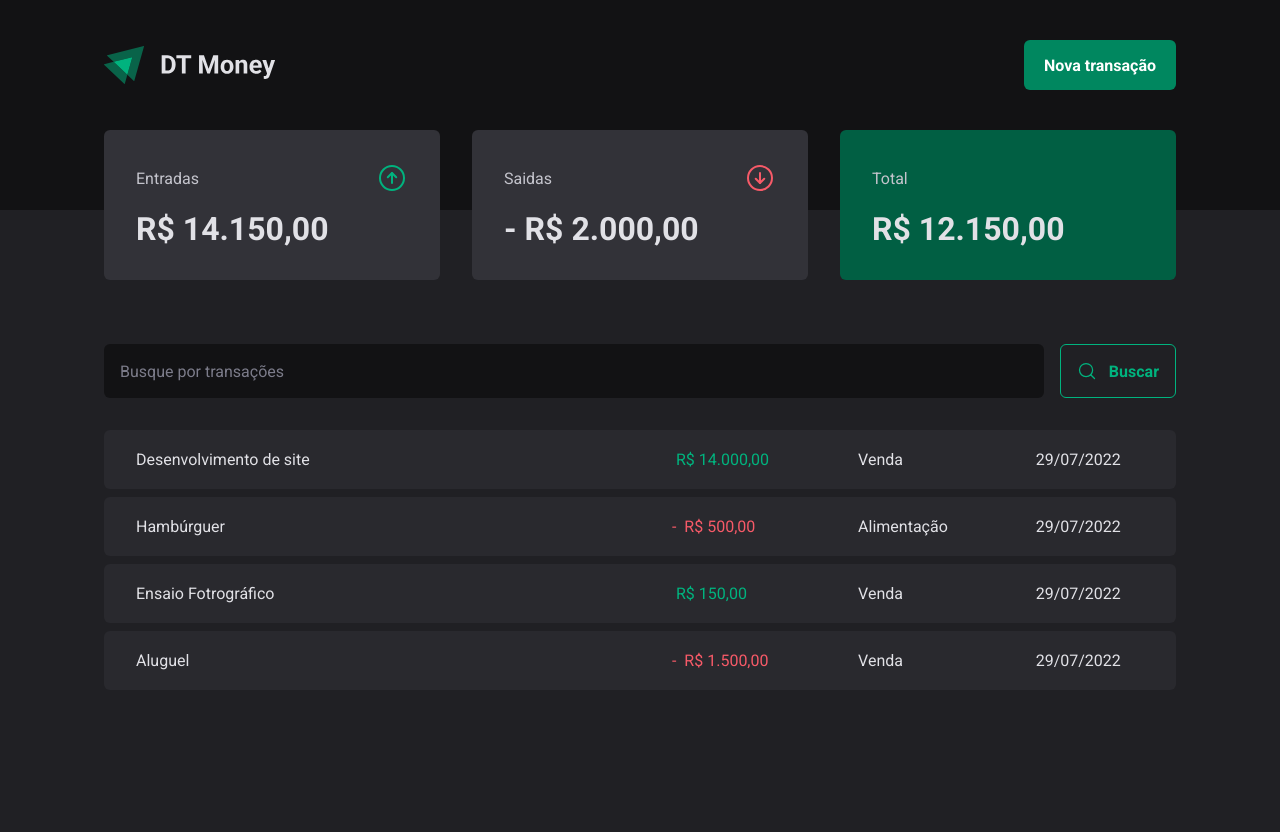
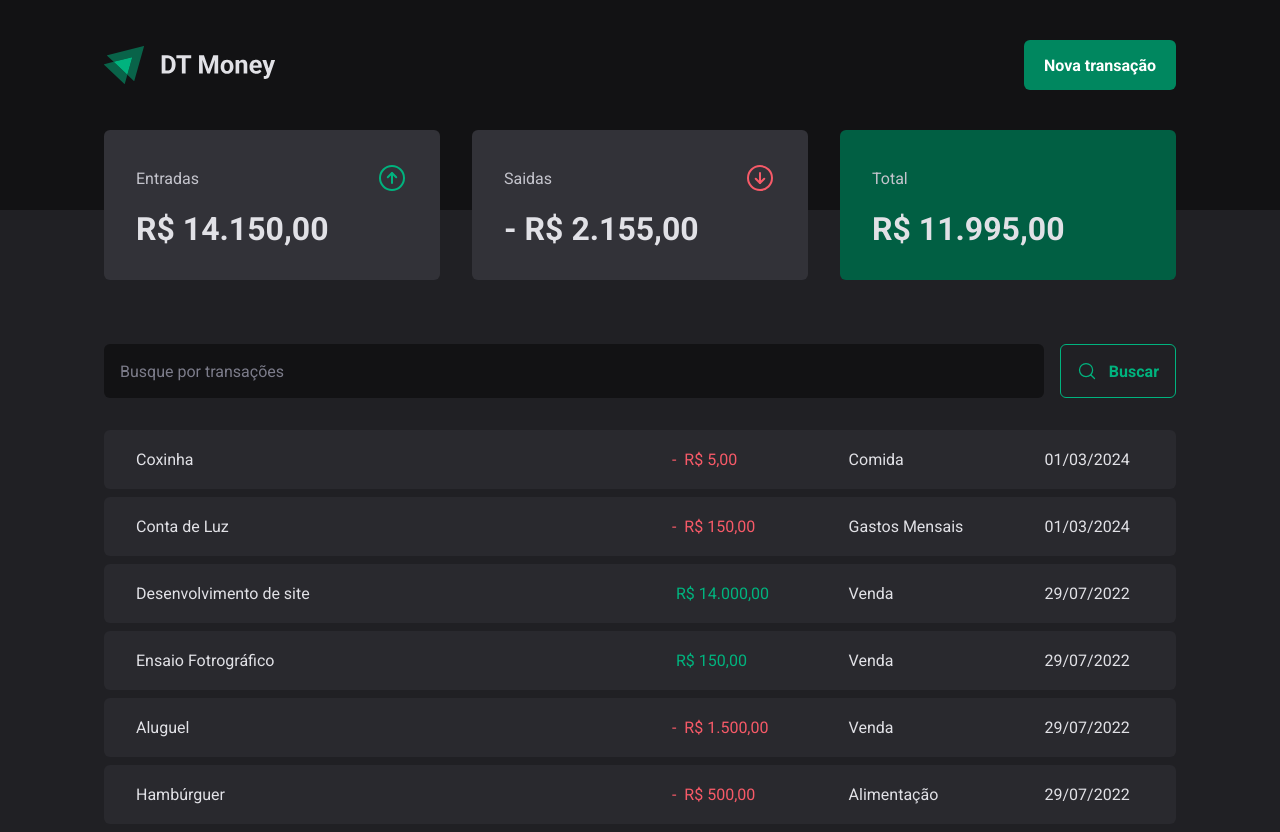
Before and after one commit to LeticiaRosa/03-Dt-Money, a React (Vite) app: page / in a window 1280 px wide. Before the commit the page ends 800 px from the top, so only its background shows below. Built offline with nearby package versions, Linux system fonts and the light colour scheme; data requests are answered from the project's data file.

Commit message:
Criating a new transaction

```diff
--- a/server.json
+++ b/server.json
@@ -31,6 +31,22 @@
       "category": "Venda",
       "price": 1500,
       "createdAt": "2022-07-29T19:36:44.505Z"
+    },
+    {
+      "category": "Gastos Mensais",
+      "description": "Conta de Luz",
+      "price": 150,
+      "type": "outcome",
+      "createdAt": "2024-03-01T22:29:08.184Z",
+      "id": 5
+    },
+    {
+      "category": "Comida",
+      "description": "Coxinha",
+      "price": 5,
+      "type": "outcome",
+      "createdAt": "2024-03-01T22:50:17.576Z",
+      "id": 6
     }
   ]
 }
--- a/src/components/NewTransactionModal/index.tsx
+++ b/src/components/NewTransactionModal/index.tsx
@@ -4,6 +4,8 @@ import { ArrowCircleDown, ArrowCircleUp, X } from "phosphor-react";
 import * as z from 'zod'
 import { Controller, useForm } from "react-hook-form";
 import { zodResolver } from "@hookform/resolvers/zod";
+import { useContext } from "react";
+import { TransactionContext } from "../../contexts/TransactionsContext";
 
 const newTransactionFormSchema = z.object({
   description: z.string(),
@@ -15,13 +17,15 @@ const newTransactionFormSchema = z.object({
 type NewTransactionFormInputs = z.infer<typeof newTransactionFormSchema>
 
 export function NewTransactionModal() {
+  const { createTransaction } =  useContext(TransactionContext)
   const {
     control,
     register,
     handleSubmit,
     formState:{
       isSubmitting
-    }}
+    },
+    reset}
      = useForm<NewTransactionFormInputs>({
     resolver: zodResolver(newTransactionFormSchema),
     defaultValues:{
@@ -30,8 +34,8 @@ export function NewTransactionModal() {
   })
 
   async function handleCreateNewTransaction(data : NewTransactionFormInputs){
-    await new Promise(resolve => setInterval(resolve, 2000))
-    console.log(data)
+    await createTransaction(data)
+    reset()
   }
   return (
     <Dialog.Portal>
--- a/src/contexts/TransactionsContext.tsx
+++ b/src/contexts/TransactionsContext.tsx
@@ -10,10 +10,17 @@ interface Transaction {
   createdAt: string;
 }
 
+interface CreateTransactionInput {
+  description: string;
+  type: "income" | "outcome";
+  price: number;
+  category: string;
+}
 
 interface TransactionContextType {
   transactions: Transaction[],
   fetchTransactions: (query: string)=> Promise<void>
+  createTransaction: (data: CreateTransactionInput)=> Promise<void>
 }
 interface TransactionsProviderProps {
   children: ReactNode; // qualquer elemento/component/text/numero válido no react
@@ -27,19 +34,33 @@ export function TransactionsProvider({ children }: TransactionsProviderProps) {
   async function fetchTransactions(query?: string){
     const response = await api.get('transactions',{
       params: {
+        _sort:'createdAt',
+        _order: 'desc',
         q:query
       }
     })
     setTransactions(response.data)
   }
 
+  async function createTransaction(data: CreateTransactionInput){
+    const { category, description, price, type  } = data
+    const response = await api.post('transactions',{
+      category,
+      description,
+      price,
+      type,
+      createdAt: new Date()
+    }
+   )
+   setTransactions(state=>[response.data,...state])
+  }
 
   useEffect(() => {
     fetchTransactions()
   }, [])
 
   return (
-    <TransactionContext.Provider value={{ transactions, fetchTransactions }}>
+    <TransactionContext.Provider value={{ transactions, fetchTransactions, createTransaction }}>
       {children}
     </TransactionContext.Provider>
   )
```
